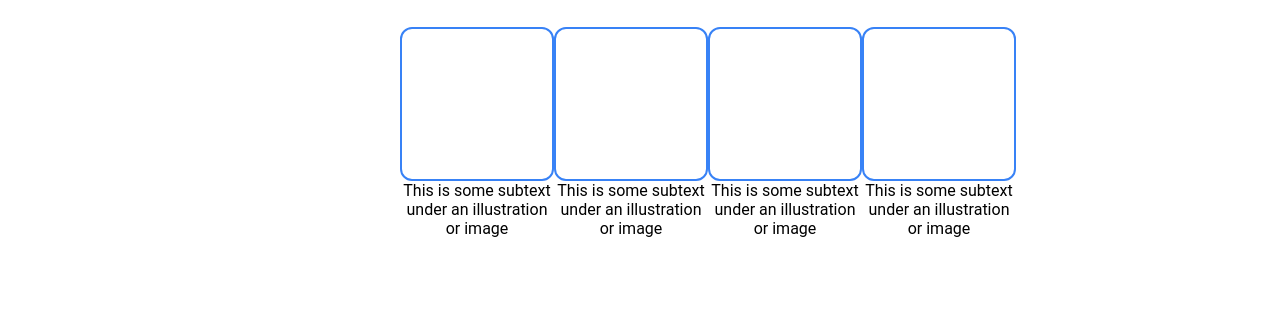
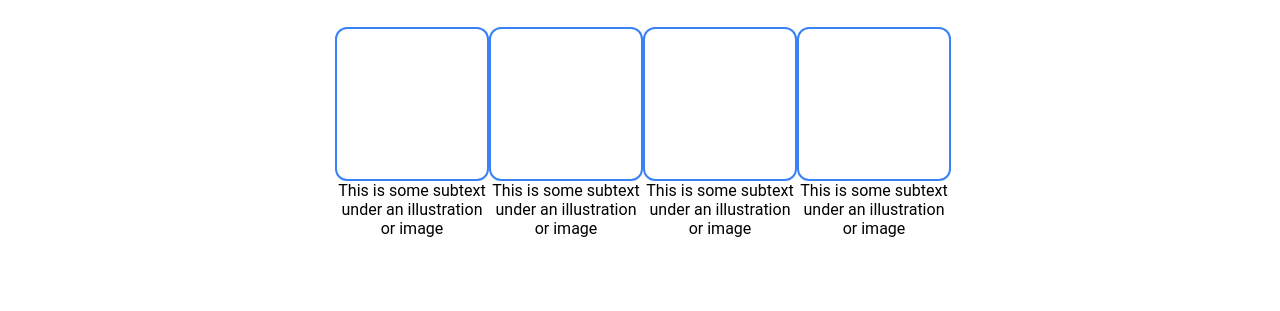
Before and after one commit to git-shayas/odin-landing-page, a plain HTML site: page index.html in a window 1280 px wide. Shown: the part 489-800 px from the top of the page. Drawn offline with Linux system fonts and the light colour scheme.

Commit message:
CSS information section minor adjustment fixed

```diff
--- a/styles/style.css
+++ b/styles/style.css
@@ -80,7 +80,7 @@ footer {
 
 /* Information section */
 .information {
-    margin: 0px 150px;
+    margin: 0px 85px;
     padding: 78px 0px;
 }
 
@@ -94,7 +94,7 @@ footer {
 
 .information .flex-card {
     display: flex;
-    justify-content: space-around;
+    justify-content: space-between;
     align-items: center;
     text-align: center;
 }
```
